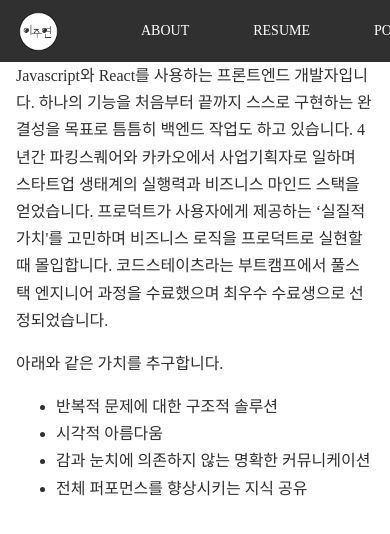
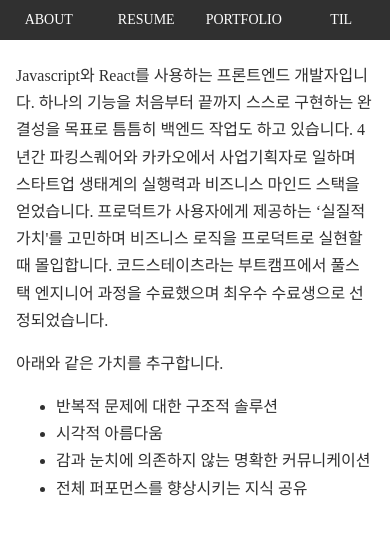
Before and after one commit to yyijoo/react-blog-client, a React app: page /portfolio in a window 390 px wide. Shown: the top 534 px of the page. Built offline with nearby package versions, Linux system fonts and the light colour scheme.

Commit message:
Header : Make it responsive

```diff
--- a/src/components/shared/Header.js
+++ b/src/components/shared/Header.js
@@ -13,6 +13,12 @@
   position: fixed;
   top: 0;
   width: 100%;
+
+  @media screen and (max-width: 500px) {
+    height: 40px;
+    justify-contenet: space-around;
+    text-align: center;
+  }
 `;
 
 const HeaderLink = styled(Link)`
@@ -21,6 +27,11 @@
   max-width: 50%;
   text-decoration: none;
   font-size: 14px;
+
+  @media screen and (max-width: 500px) {
+    margin: 0;
+    flex: 1;
+  }
 `;
 
 const LogoCircle = styled.img`
@@ -38,6 +49,10 @@
 const LogoDiv = styled.div`
   margin-left: 1rem;
   margin-right: 1rem;
+
+  @media screen and (max-width: 500px) {
+    display: none;
+  }
 `;
 
 const Header = () => {
```
